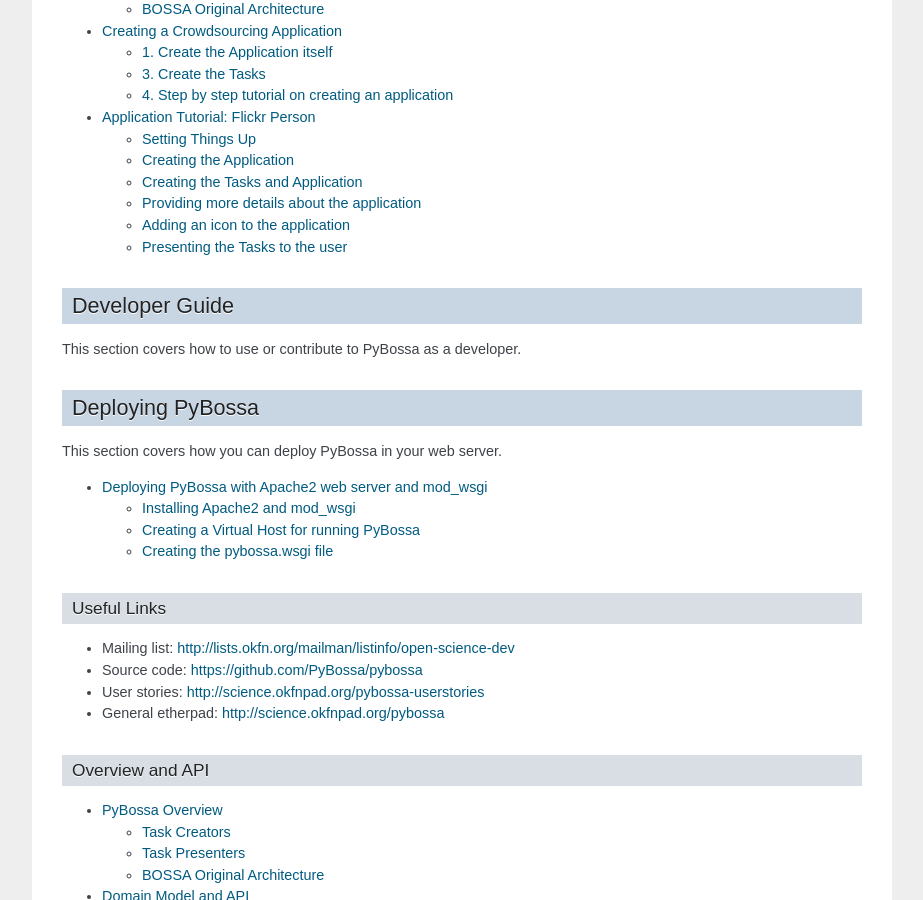
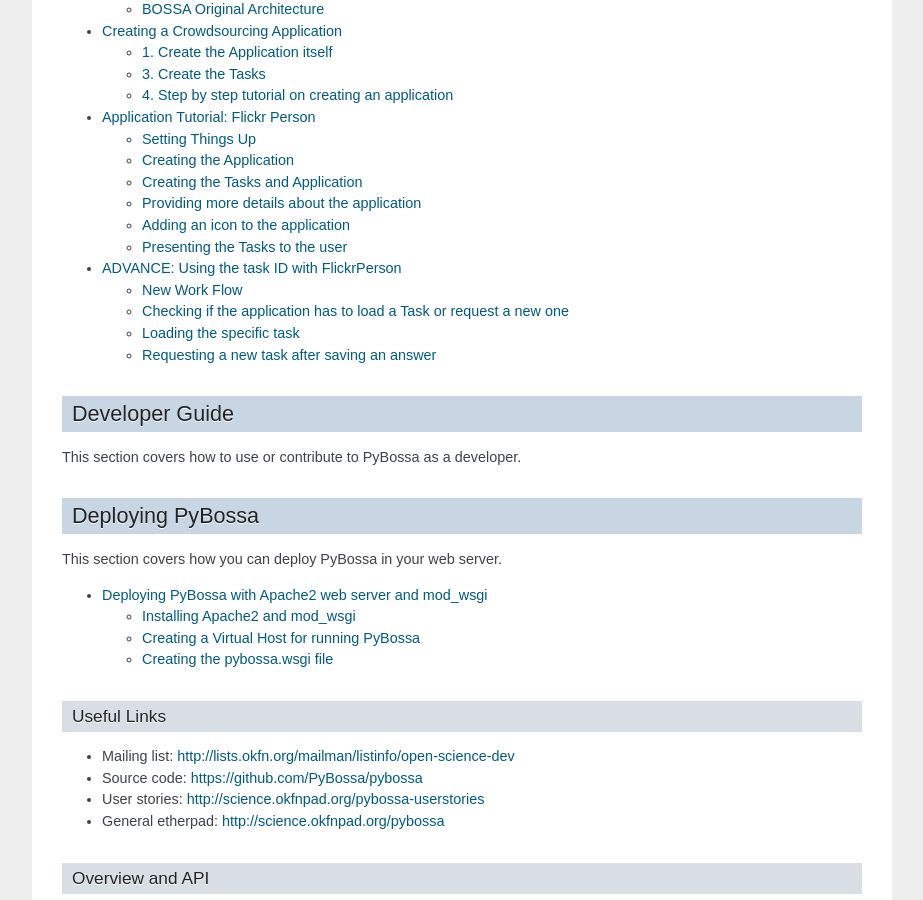
Before and after one commit to Scifabric/pybossa, a Sphinx documentation site: the page built from doc/index.rst, in a window 1280 px wide and 900 px high, scrolled down 529 px. Shown: the whole window, without its empty margins (198-1121 px from the left). Built offline with Sphinx 7.4.7, drawn with Linux system fonts in a browser that asks for light colours; some of the changed lines change nothing that is shown.

Commit message:
Documentation for Task.ID in URLs. Refs #127

```diff
--- a/doc/index.rst
+++ b/doc/index.rst
@@ -33,6 +33,7 @@
    overview
    user/create-application
    user/create-application-tutorial
+   user/advance
 
 Developer Guide
 ================
--- /dev/null
+++ b/doc/user/advance.rst
@@ -0,0 +1,126 @@
+============================================
+ADVANCE: Using the task ID with FlickrPerson
+============================================
+
+PyBossa features a new endpoint system that allows every application to load
+a specific Task for a given application.
+
+The following URL is available for every application::
+
+  http://pybossa.com/app/slug/task/id
+
+The new endpoint is the same one as the **presenter** one, so the template.html
+should take care of using this new endpoint using some JavaScript.
+
+New Work Flow
+=============
+
+This new endpoint opens the possibility to use the following work flow:
+
+* Users will load the following page http://pybossa.com/app/newtask
+* The template.html JavaScript should check if the window.location.pathname has the following sub-string: task
+* If the answer is Yes, then, it should load using an AJAX call the information for the given task
+* Else, the pybossa.newTask() method should be used to obtain a task for the user, and change the window.location.href to the new endpoint:
+
+  * pybossa.newTask gets the task.id that the user has to load
+
+
+Therefore, while this new work flow is more powerful, the owner of the
+application will have to code a bit more for loading the tasks in its own URL
+
+Checking if the application has to load a Task or request a new one
+===================================================================
+
+The following code shows how any PyBossa application can check if it has to
+load a specific task, or request a new one for the user using PyBossa.JS::
+
+  pathArray = window.location.pathname.split('/');
+  if (window.location.pathname.indexOf('/task/')!=-1) {
+      var l = pathArray.length;
+      var i = 0;
+      for (i=0;i<l;i++) {
+          if (pathArray[i]=='task') {
+              loadTask(pathArray[i+1]);
+          }
+      }
+  }
+  else {
+      pybossa.newTask("flickrperson").done( function( data ) {
+
+          if ( !$.isEmptyObject(data.task) ) {
+              window.location.pathname = "/app/flickrperson/task/" + data.task.id;
+          }
+         else {
+              $(".skeleton").hide();
+              $("#finish").fadeIn();
+          }
+      });
+  }
+
+
+The first part, gets the URL pathname and checks if the URL contains the
+specific keyword **task**. If the answer is yes, the code will get all the
+items from the pathname, calling the function **loadTask(pathArray[i+1])**.
+
+The code checks if after requesting a new Task, nothing is returned, then the
+presenter should be shown with a message telling the user that he has
+participated in all the available tasks.
+
+Loading the specific task
+=========================
+
+Once the application has obtained a task for the user, the function loadTask
+will be called::
+
+  function loadTask( task_id ) {
+    // Uncomment next line for debugging purposes
+    //console.log( data );
+    var t = $.ajax({
+        url: '/api/task/'+task_id,
+        dataType: 'json'
+    });
+    t.done( function (task) {
+        if ( !$.isEmptyObject(task) ) {
+            spinnerStart();
+            if (task.status=='completed') {
+                $('#answer').hide();
+                $('#disqus_thread').hide();
+                $('#taskcompleted').show();
+            }
+            $("#question h2").text(task.info.question);
+            $("#task-id").text(task.id);
+            $("#photo-link").attr("href", task.info.link);
+            $("#photo").attr("src", task.info.url_m);
+        }
+       else {
+            $(".skeleton").hide();
+            $("#finish").fadeIn();
+        }
+    });
+  }
+
+The AJAX call request the task_id and when the call has been **done** the data
+will be loaded. The only difference with the previous method, is that this work
+flow needs to have the **question** in task.info JSON object, otherwise the
+task question will be empty.
+
+Finally, we will have to load a new task after the user has saved the answer.
+
+Requesting a new task after saving an answer
+============================================
+
+When the user submits a task, the previous code requested a new task directly
+from the same page, however we have to do it in a different way.
+
+Once the answer has been saved, the submitTask(answer) function should change
+the pathname again for requesting a new task::
+
+  window.location.pathname = "/app/flickrperson/newtask"
+
+This will trigger the right methods described in the beginning of this section,
+checking if the URL has the **task** keyword in the pathname, and acting
+accordingly.
+
+With this set of changes, the application will be able to load external tools
+like Disqus forums, as each task will have its own URL, so users can talk about
+it.
```
